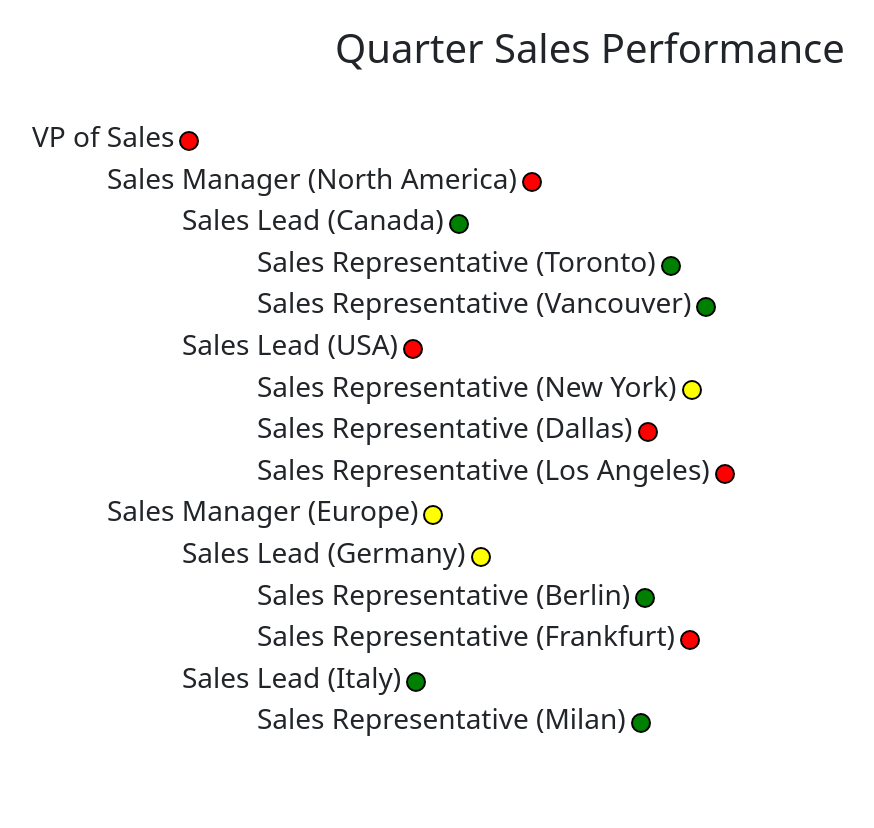
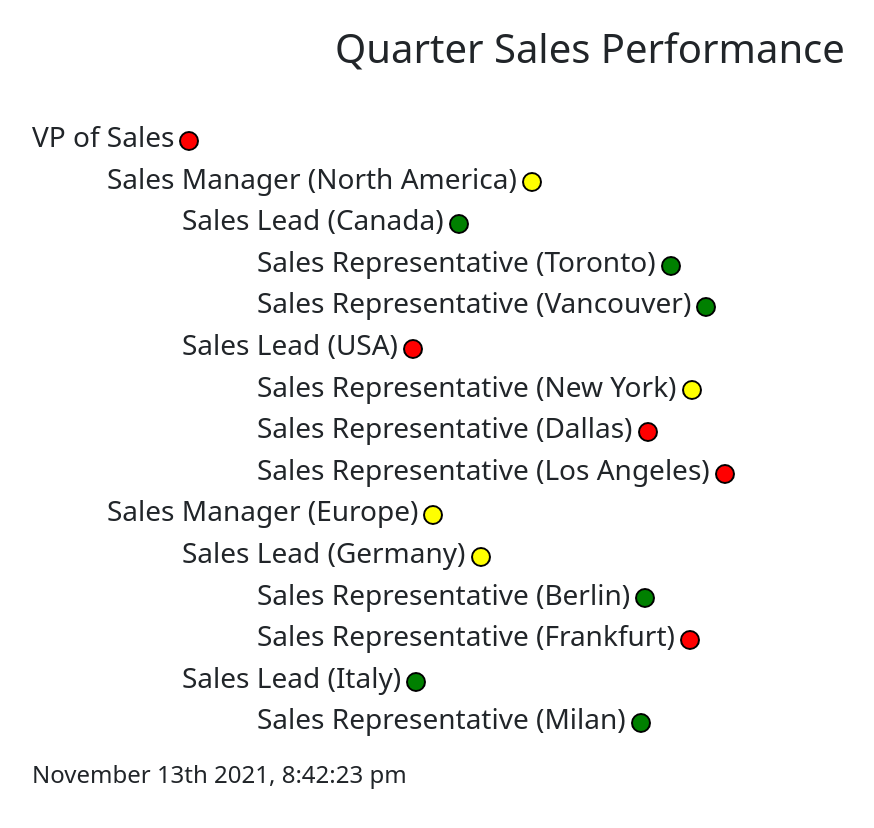
Before and after one commit to sfahadh/Xactly_Hierarchy, a React (Create React App) app: page / in a window 1280 px wide. Shown: the top 828 px of the page, without its empty margins (50-924 px from the left). Before the commit the page ends 800 px from the top, so only its background shows below. Built offline with nearby package versions, Linux system fonts and the light colour scheme.

Commit message:
installed moment.js and created timestamp state

```diff
--- a/package.json
+++ b/package.json
@@ -7,6 +7,7 @@
     "@testing-library/react": "^11.2.7",
     "@testing-library/user-event": "^12.8.3",
     "bootstrap": "^5.1.3",
+    "moment": "^2.29.1",
     "react": "^17.0.2",
     "react-bootstrap": "^2.0.2",
     "react-dom": "^17.0.2",
--- a/src/components/Hierarchy.js
+++ b/src/components/Hierarchy.js
@@ -1,10 +1,21 @@
-import React from 'react';
+import React, { useState, useEffect } from 'react';
 import hierarchyData from "../utils/hierarchyData.json";
 import Role from "./Role";
 import Position from "../model/Position";
+import moment from 'moment';
 
 export default function Hierarchy() {
+    const [timestamp, setTimestamp] = useState(moment().format("MMMM Do YYYY, h:mm:ss a"));
     const vpRole = new Position(hierarchyData.position, hierarchyData.status, null, hierarchyData.reportees);
+
+    useEffect(() => {
+        const interval = setInterval(() => {
+            hierarchyData.reportees[0].status = "warning";
+            setTimestamp(moment().format("MMMM Do YYYY, h:mm:ss a"));
+          }, 5000);
+
+        return () => clearInterval(interval);
+    }, [timestamp])
 
     return (
         <div className="container mb-5">
@@ -33,6 +44,7 @@ export default function Hierarchy() {
                     </div>
                 )
             }) }
+            <h4 className="mt-3">{ timestamp }</h4>
         </div>
     )
 }
```
Also changed, not shown: 1 other file (tests, documents, lock files or other folders).
